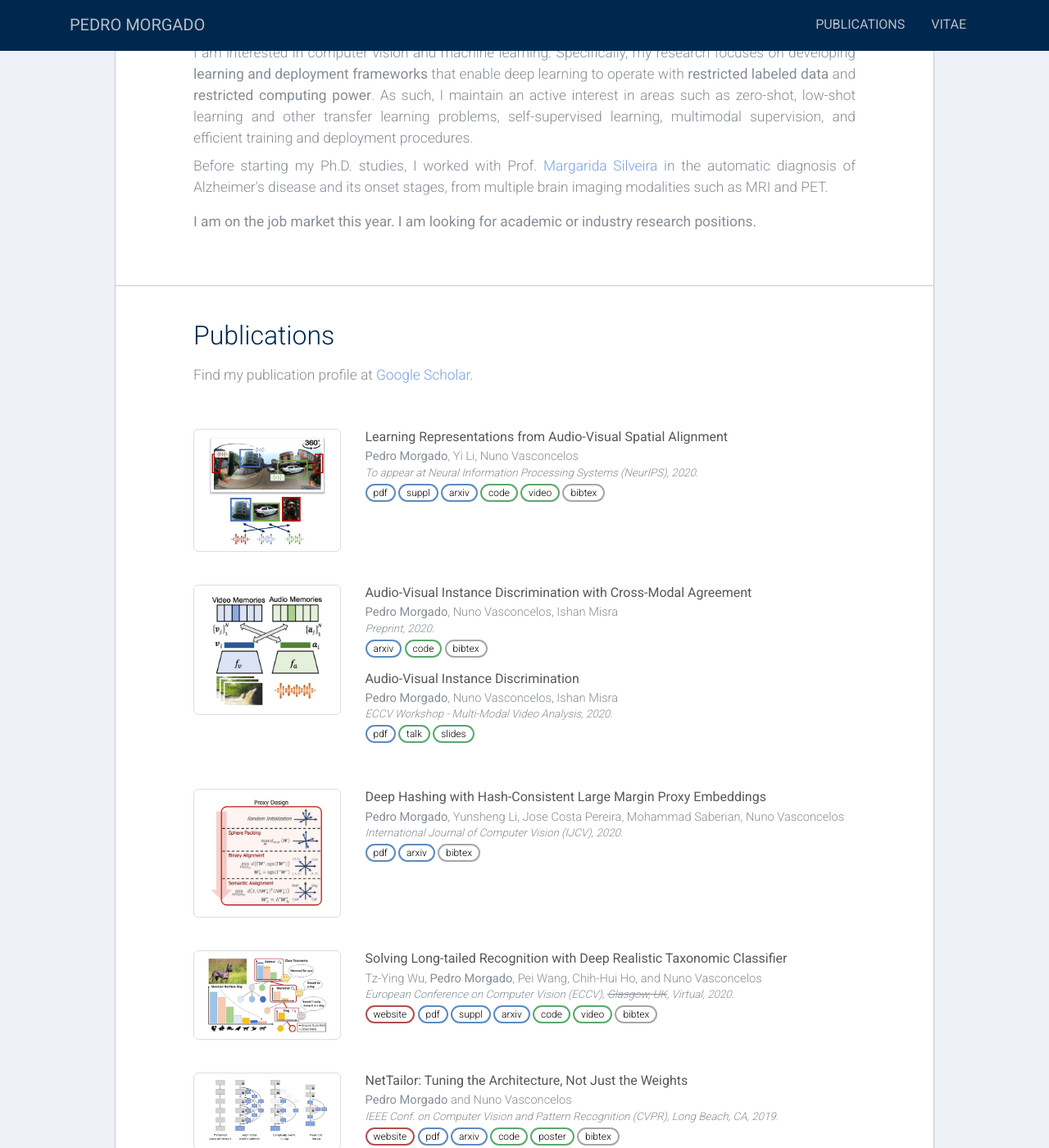
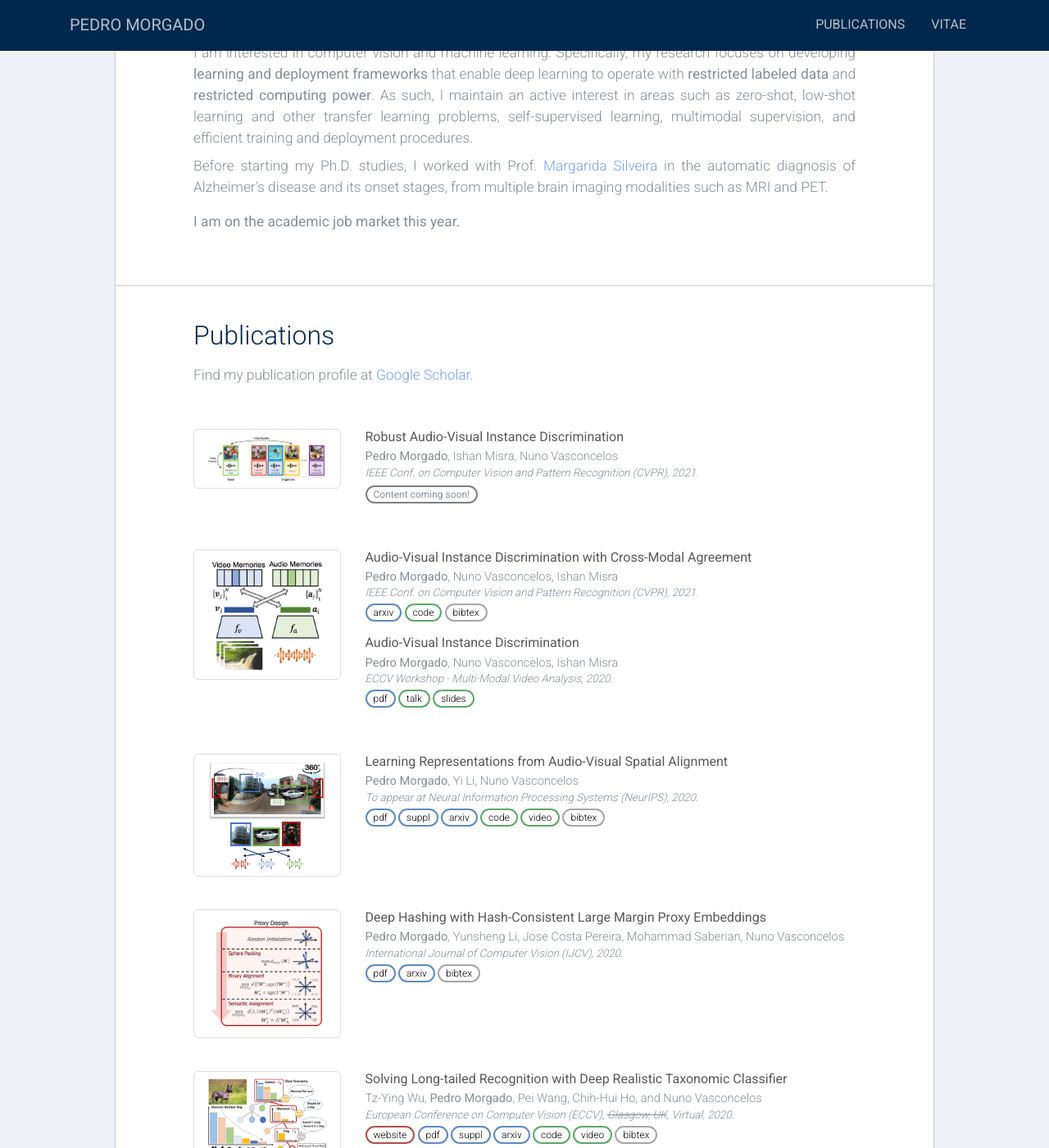
Before and after one commit to wqtwjt1996/wqtwjt1996.github.io, a Jekyll site: the page built from index.markdown, in a window 1280 px wide and 1400 px high, scrolled down 459 px. Shown: the whole window at 82% size. Built offline with Jekyll 4.4.1, drawn with Linux system fonts in a browser that asks for light colours; a style sheet for code colours, icons or effects is not loaded.

Commit message:
reboust xid

```diff
--- a/_layouts/home.html
+++ b/_layouts/home.html
@@ -115,7 +115,7 @@
           modalities such as MRI and PET.
         </p>
         <p class="lead">
-          <b>I am on the job market this year. I am looking for academic or industry research positions.</b>
+          <b>I am on the academic job market this year.</b>
         </p>
       </div>
     </div>
```
Also changed, not shown: _publications/2020-avid.md (+2 -2 lines), _publications/2021-robust-xid.md (added, +8 -0 lines), assets/publications/2021-robust-xid/thumbnail.png (added).
